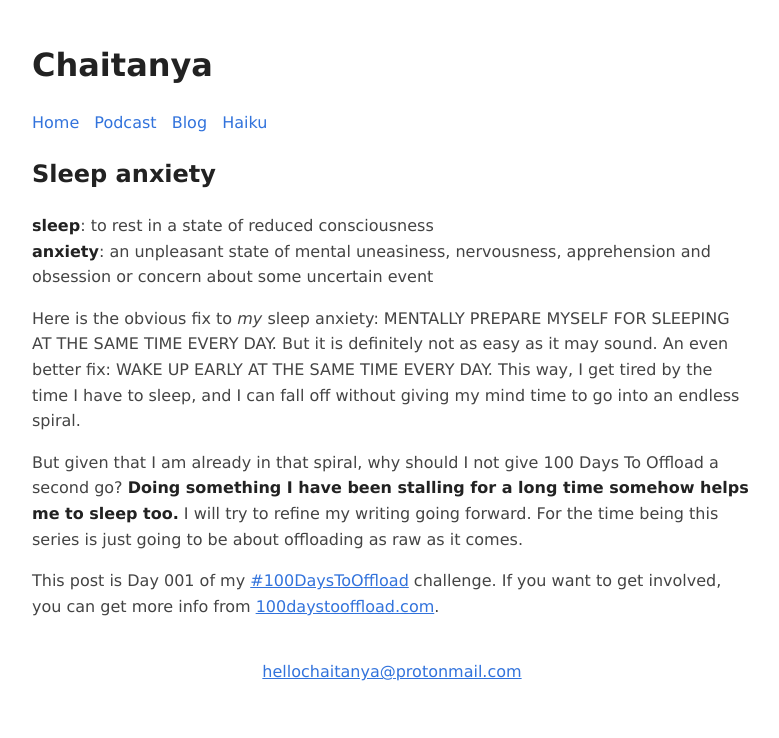
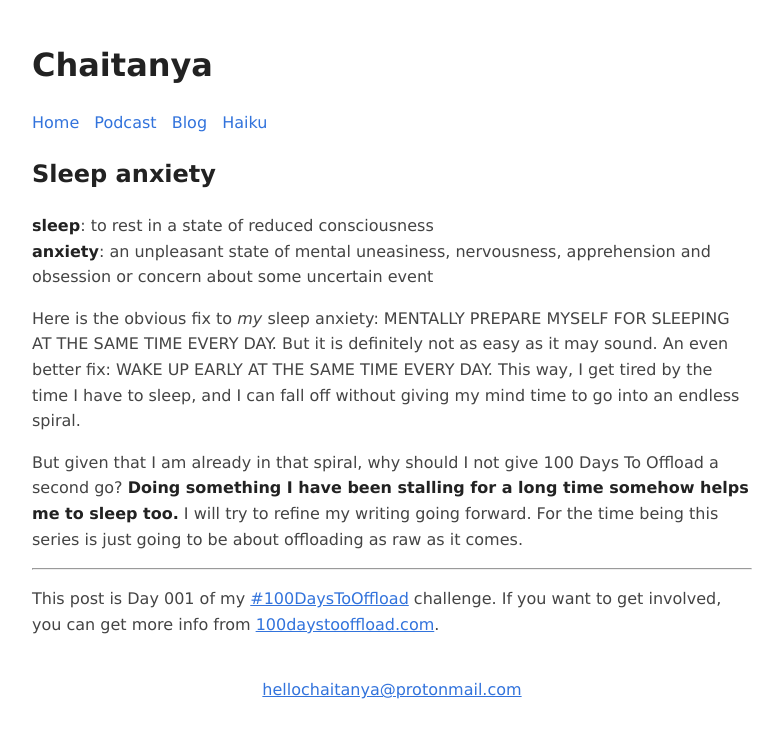
Before and after one commit to chtny/chtny.github.io, a Jekyll site: the page built from _posts/2021-01-27-sleep-anxiety.md, in a window 1280 px wide. Shown: the top 738 px of the page, without its empty margins (248-1027 px from the left). Built offline with Jekyll 4.4.1, drawn with Linux system fonts in a browser that asks for light colours.

Commit message:
Testing tags

```diff
--- a/_layouts/tag.html
+++ b/_layouts/tag.html
@@ -4,9 +4,9 @@
   <main>
     <content>
       <div>
-        <h2>{{ page.tag-name }}</h2>
+        <h2>#{{ page.tag-name }}</h2>
           <ul>
-            {% for post in site.tags[page.tag-name] %}
+            {% for post in site.tags.[page.tag-name] %}
             <li>{{ post.date | date: "%Y-%m-%d" }}: <a href="{{ post.url | relative_url }}">{{ post.title }}</a></li>
 						{% endfor %}
           </ul>
--- a/_posts/2021-01-27-sleep-anxiety.md
+++ b/_posts/2021-01-27-sleep-anxiety.md
@@ -12,4 +12,6 @@
 
 But given that I am already in that spiral, why should I not give 100 Days To Offload a second go? **Doing something I have been stalling for a long time somehow helps me to sleep too.** I will try to refine my writing going forward. For the time being this series is just going to be about offloading as raw as it comes.
 
+<hr>
+
 This post is Day 001 of my [#100DaysToOffload](https://chaitanya.page/tag/100daystooffload) challenge. If you want to get involved, you can get more info from [100daystooffload.com](https://100daystooffload.com/).
```
